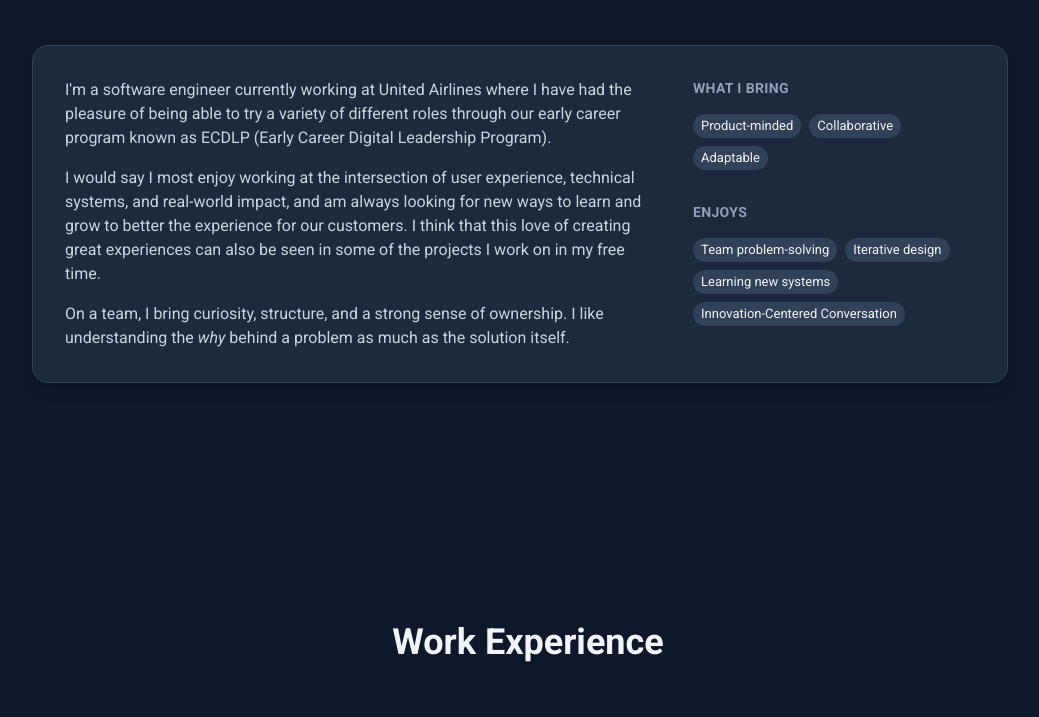
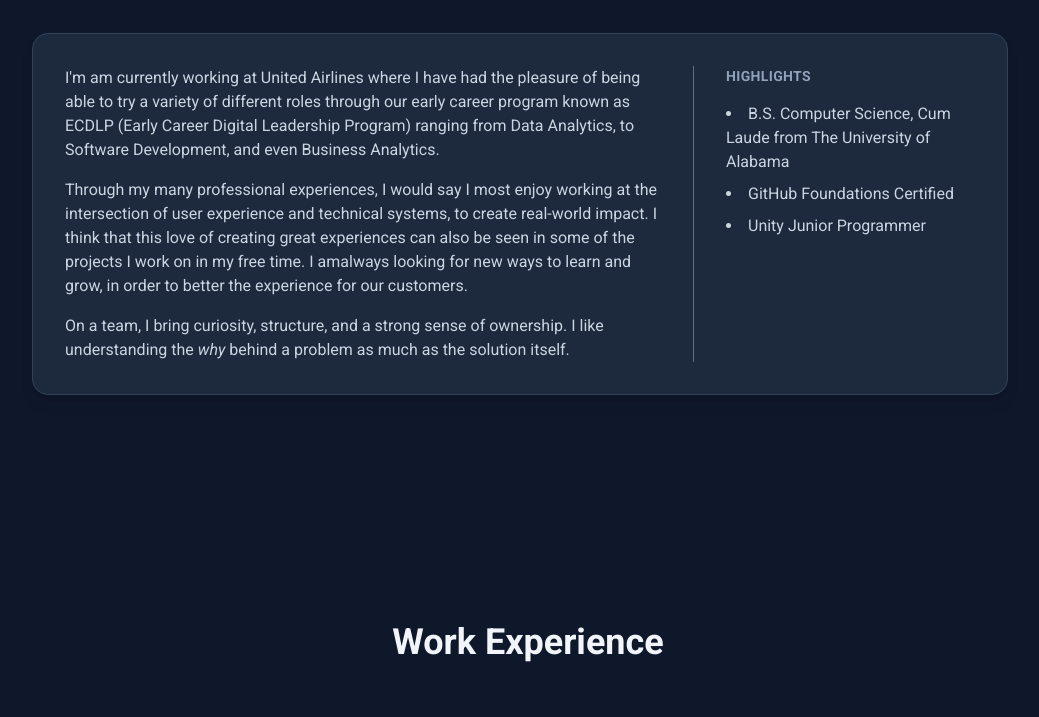
Before and after one commit to BDJONES/portfolio-site, a React (Vite) app in the folder frontend/: page / in a window 1280 px wide. Shown: the part 1154-1871 px from the top of the page, without its empty margins (152-1191 px from the left). Built offline with nearby package versions, Linux system fonts and the light colour scheme.

Commit message:
Made miscillaneous Changes around Website

```diff
--- a/frontend/src/components/AboutMe/AboutMe.tsx
+++ b/frontend/src/components/AboutMe/AboutMe.tsx
@@ -1,5 +1,4 @@
 import { motion } from "framer-motion";
-import { Chip } from "@mui/material";
 
 export default function AboutMeSection() {
     return (
@@ -32,23 +31,25 @@ export default function AboutMeSection() {
                             {/* Narrative */}
                             <div className="md:col-span-2 space-y-4 text-slate-300">
                                 <p>
-                                    I'm a software engineer currently working at
-                                    United Airlines where I have had the
-                                    pleasure of being able to try a variety of
-                                    different roles through our early career
-                                    program known as ECDLP (Early Career Digital
-                                    Leadership Program).
+                                    I'm am currently working at United Airlines
+                                    where I have had the pleasure of being able
+                                    to try a variety of different roles through
+                                    our early career program known as ECDLP
+                                    (Early Career Digital Leadership Program)
+                                    ranging from Data Analytics, to Software
+                                    Development, and even Business Analytics.
                                 </p>
                                 <p>
-                                    I would say I most enjoy working at the
-                                    intersection of user experience, technical
-                                    systems, and real-world impact, and am
-                                    always looking for new ways to learn and
-                                    grow to better the experience for our
-                                    customers. I think that this love of
-                                    creating great experiences can also be seen
-                                    in some of the projects I work on in my free
-                                    time.
+                                    Through my many professional experiences, I
+                                    would say I most enjoy working at the
+                                    intersection of user experience and
+                                    technical systems, to create real-world
+                                    impact. I think that this love of creating
+                                    great experiences can also be seen in some
+                                    of the projects I work on in my free time. I
+                                    amalways looking for new ways to learn and
+                                    grow, in order to better the experience for
+                                    our customers.
                                 </p>
                                 <p>
                                     On a team, I bring curiosity, structure, and
@@ -58,44 +59,20 @@ export default function AboutMeSection() {
                                 </p>
                             </div>
 
-                            {/* Strengths */}
-                            <div className="space-y-4">
+                            {/* Highlights */}
+                            <div className="space-y-4 border-l border-slate-300/40 pl-8">
                                 <h3 className="text-sm font-semibold text-slate-400 uppercase tracking-wide">
-                                    What I bring
+                                    Highlights
                                 </h3>
-                                <div className="flex flex-wrap gap-2">
+                                <ul className="list-disc list-inside space-y-2 text-slate-300">
                                     {[
-                                        "Product-minded",
-                                        "Collaborative",
-                                        "Adaptable",
-                                    ].map((trait) => (
-                                        <Chip
-                                            key={trait}
-                                            label={trait}
-                                            size="small"
-                                            className="bg-slate-700 text-slate-100"
-                                        />
+                                        "B.S. Computer Science, Cum Laude from The University of Alabama",
+                                        "GitHub Foundations Certified",
+                                        "Unity Junior Programmer",
+                                    ].map((item) => (
+                                        <li key={item}>{item}</li>
                                     ))}
-                                </div>
-
-                                <h3 className="text-sm font-semibold text-slate-400 uppercase tracking-wide pt-4">
-                                    Enjoys
-                                </h3>
-                                <div className="flex flex-wrap gap-2">
-                                    {[
-                                        "Team problem-solving",
-                                        "Iterative design",
-                                        "Learning new systems",
-                                        "Innovation-Centered Conversation",
-                                    ].map((item) => (
-                                        <Chip
-                                            key={item}
-                                            label={item}
-                                            size="small"
-                                            className="bg-slate-700 text-slate-100"
-                                        />
-                                    ))}
-                                </div>
+                                </ul>
                             </div>
                         </div>
                     </motion.div>
--- a/frontend/src/components/Projects/Projects.tsx
+++ b/frontend/src/components/Projects/Projects.tsx
@@ -14,7 +14,7 @@ const projects: ProjectProps[] = [
             "/images/project_assets/Pokemon_Battle_Evolution/PokemonThumbnail.png",
         description:
             "A Pokemon Battle Evolution battle simulator built with Unity. This game allows you to battle your friends online, competeting in highstakes battles with your favorite Pokemon.",
-        story: "This project was a passion project that I built in my free time. I wanted to create a game that would be fun to play and would challenge my skills as a developer. I used Unity to build the game and I used the Unity Cloud Services to enable multiplayer connectivity",
+        story: "This project was a passion project that I built in my free time. I wanted to create a game that would be fun to play and would challenge my skills as a developer. I used Unity to build the game and I used the Unity Cloud Services to enable multiplayer connectivity.",
         tech: ["Unity", "C#", "Blender", "GitHub", "Unity Cloud Services"],
         media: [
             {
@@ -79,7 +79,7 @@ export default function ProjectsSection() {
                         whileInView={{ opacity: 1, y: 0 }}
                         viewport={{ once: false }}
                         transition={{ duration: 0.4 }}
-                        whileHover={index === 0 ? undefined : { scale: 1.03 }}
+                        whileHover={{ scale: 1.03 }}
                         className="project-card"
                         onClick={() => setActiveProject(project)}
                     >
--- a/frontend/src/components/Projects/styling/MediaCarousel.css
+++ b/frontend/src/components/Projects/styling/MediaCarousel.css
@@ -31,3 +31,17 @@
 .media-carousel-dot-inactive {
     @apply bg-slate-100/40 hover:bg-slate-100/60;
 }
+
+/* iPhone 14 and mobile: prevent overflow in project dialog */
+@media (max-width: 430px) {
+    .media-carousel-container {
+        max-width: 100%;
+        min-width: 0;
+        width: 100%;
+    }
+
+    .media-carousel-image,
+    .media-carousel-video {
+        max-width: 100%;
+    }
+}
--- a/frontend/src/components/Projects/styling/Projects.css
+++ b/frontend/src/components/Projects/styling/Projects.css
@@ -50,6 +50,50 @@
 
 .project-dialog-content {
     @apply relative;
+}
+
+/* iPhone 14 and mobile: prevent overflow on project dialog */
+@media (max-width: 430px) {
+    .project-dialog-root .MuiDialog-paper {
+        margin: 0.5rem !important;
+        max-width: calc(100vw - 1rem) !important;
+        max-height: calc(100vh - 1rem) !important;
+        overflow: hidden;
+    }
+
+    .project-dialog-content {
+        overflow-x: hidden;
+        overflow-y: auto;
+        max-height: calc(100vh - 1rem);
+        -webkit-overflow-scrolling: touch;
+    }
+
+    .project-dialog-grid {
+        @apply grid grid-cols-1 gap-4 p-4;
+        min-width: 0;
+        overflow-x: hidden;
+    }
+
+    .project-details {
+        min-width: 0;
+        overflow-wrap: break-word;
+        word-break: break-word;
+    }
+
+    .project-details-title {
+        @apply text-xl;
+        overflow-wrap: break-word;
+    }
+
+    .project-details-description,
+    .project-details-story {
+        overflow-wrap: break-word;
+        word-break: break-word;
+    }
+
+    .project-tech-chips {
+        min-width: 0;
+    }
 }
 
 .project-dialog-close-btn {
--- a/frontend/src/components/StickyButtons/StickyButtons.tsx
+++ b/frontend/src/components/StickyButtons/StickyButtons.tsx
@@ -92,7 +92,7 @@ function StickyButtons() {
                     className="stickyButton stickyButtonResume"
                     aria-label="Download Resume"
                 >
-                    Get Resume
+                    Download Resume
                 </a>
                 {/* <button
                     onClick={handleOpen}
--- a/frontend/src/components/WorkExperience/styling/JobCarousel.css
+++ b/frontend/src/components/WorkExperience/styling/JobCarousel.css
@@ -461,8 +461,8 @@
     touch-action: pan-y; /* Allow vertical scrolling in description */
 }
 
-/* MacBook Pro 14-inch (3024x1964 native, ~1512px effective width): fixed description height */
-@media (min-width: 1400px) and (max-width: 1800px) {
+/* Desktop (MacBook Pro 14-inch, 1920x1080, etc.): fixed description height */
+@media (min-width: 1400px) and (max-width: 2000px) {
     .jobCardDescriptionSection {
         height: 91px;
         overflow-y: auto;
@@ -490,10 +490,26 @@
     @apply cursor-default rounded-lg bg-slate-700/50 p-2 ring-1 ring-white/10 transition-colors hover:bg-slate-700 relative;
 }
 
-/* Mobile: no hover effect on Technology Used items */
+/* Mobile: dark overlay on tech logo when tapped to show technology name */
+.jobCardTechOverlay {
+    @apply absolute inset-0 flex items-center justify-center rounded-lg bg-slate-900/90 text-slate-100;
+    z-index: 10;
+}
+
+.jobCardTechOverlayText {
+    @apply text-xs font-medium text-slate-100 text-center px-1;
+}
+
+/* Mobile: no hover effect on Technology Used items; show pointer for tappable tech logos */
 @media (max-width: 1024px) {
     .jobCardTechItem:hover {
         background-color: rgb(51 65 85 / 0.5); /* same as bg-slate-700/50 */
+    }
+}
+
+@media (max-width: 768px) {
+    .jobCardTechItem {
+        cursor: pointer;
     }
 }
 
```
Also changed, not shown: frontend/src/components/WorkExperience/JobCarousel.tsx (+78 -3 lines), frontend/src/components/WorkExperience/WorkExperience.tsx (+73 -26 lines).
